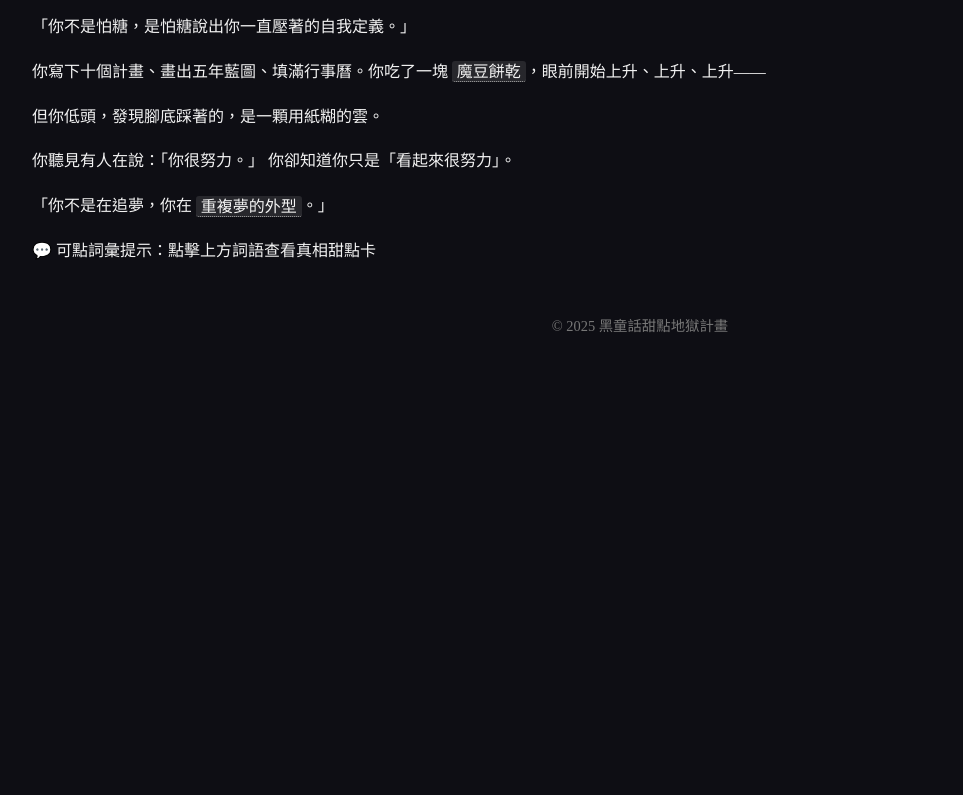
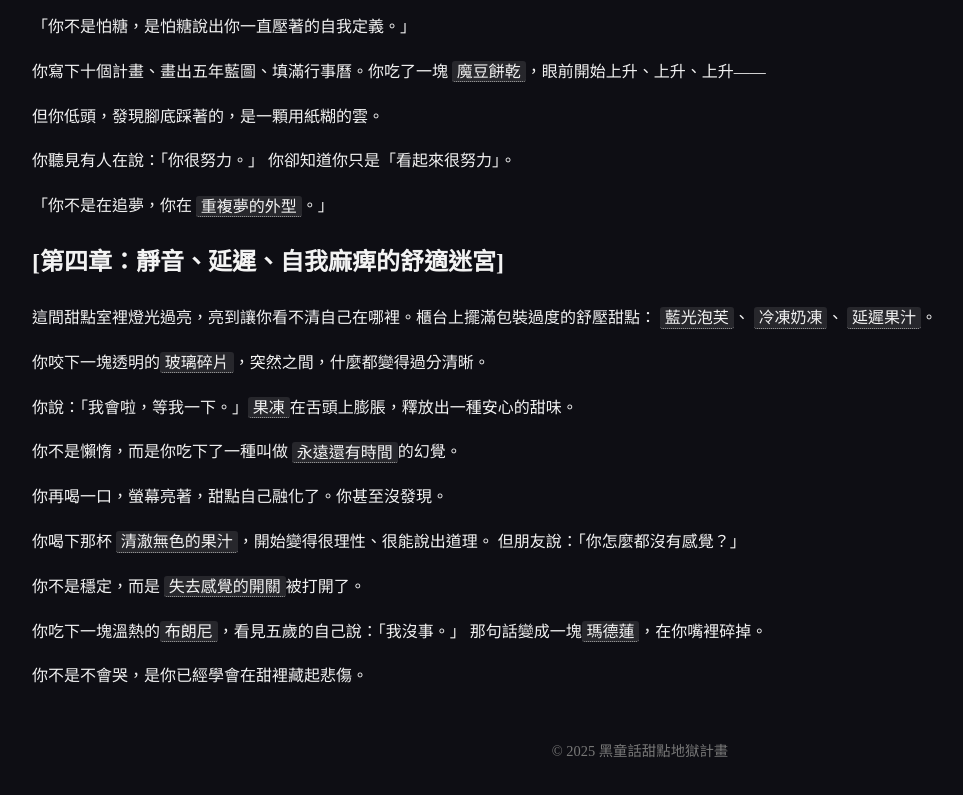
Before and after one commit to biuewolf/sweet-finale, a plain HTML site: page story.html in a window 1280 px wide. Shown: the part 4348-5143 px from the top of the page, without its empty margins (0-963 px from the left). Before the commit the page ends 4720 px from the top, so only its background shows below. Drawn offline with Linux system fonts and the light colour scheme.

Commit message:
Update story.html

```diff
--- a/story.html
+++ b/story.html
@@ -260,12 +260,38 @@
   <p>你聽見有人在說：「你很努力。」 你卻知道你只是「看起來很努力」。</p>
   <p>「你不是在追夢，你在 <span class="term" data-id="30">重複夢的外型</span>。」</p>
 
-  <p class="hint-line">💬 可點詞彙提示：點擊上方詞語查看真相甜點卡</p>
+
+<section id="chapter4">
+  <h2>[第四章：靜音、延遲、自我麻痺的舒適迷宮]</h2>
+
+  <p>這間甜點室裡燈光過亮，亮到讓你看不清自己在哪裡。櫃台上擺滿包裝過度的舒壓甜點：
+    <span class="term" data-id="31">藍光泡芙</span>、
+    <span class="term" data-id="32">冷凍奶凍</span>、
+    <span class="term" data-id="33">延遲果汁</span>。</p>
+
+  <p>你咬下一塊透明的<span class="term" data-id="34">玻璃碎片</span>，突然之間，什麼都變得過分清晰。</p>
+
+  <p>你說：「我會啦，等我一下。」<span class="term" data-id="35">果凍</span>在舌頭上膨脹，釋放出一種安心的甜味。</p>
+
+  <p>你不是懶惰，而是你吃下了一種叫做
+    <span class="term" data-id="36">永遠還有時間</span>的幻覺。</p>
+
+  <p>你再喝一口，螢幕亮著，甜點自己融化了。你甚至沒發現。</p>
+
+  <p>你喝下那杯
+    <span class="term" data-id="37">清澈無色的果汁</span>，開始變得很理性、很能說出道理。
+    但朋友說：「你怎麼都沒有感覺？」</p>
+
+  <p>你不是穩定，而是
+    <span class="term" data-id="38">失去感覺的開關</span>被打開了。</p>
+
+  <p>你吃下一塊溫熱的<span class="term" data-id="39">布朗尼</span>，看見五歲的自己說：「我沒事。」
+    那句話變成一塊<span class="term" data-id="40">瑪德蓮</span>，在你嘴裡碎掉。</p>
+
+  <p>你不是不會哭，是你已經學會在甜裡藏起悲傷。</p>
 </section>
 
-</section>
-
-  </main>
+    </main>
 
   <div id="popup">
     <div id="popup-content">
@@ -301,6 +327,16 @@
   28: "【膠糖 紅、黃、綠】紅色是失敗恐懼，黃色是懷疑自己，綠色是害怕成功後仍被否定——你的焦慮是彩色的。",
   29: "【魔豆餅乾】會讓你感覺自己正在實現夢想，實際只是被『看起來像在前進』的幻覺騙了。",
   30: "【重複夢的外型】你不是不努力，你只是努力在複製別人認為成功應該長什麼樣的模型。",
+  31: "【藍光泡芙】每天滑進心裡的藉口甜點，讓你看起來忙，其實只是用藍光熬過空虛。",
+  32: "【冷凍奶凍】一種強迫自己冷靜的甜點，用來抑制情緒，但連快樂也一併凍住了。",
+  33: "【延遲果汁】你一邊說『我會啦』，一邊把時間榨成果汁喝掉——但永遠沒開始。",
+  34: "【玻璃碎片】讓你看見真相的切割劑，看得越清楚，內傷越深。",
+  35: "【果凍】軟綿甜膩，像那些你一直『快開始』的計畫，每次吞下只讓你更難行動。",
+  36: "【永遠還有時間】這不是魔法，而是你把當下拿去做心理安慰的心理糖衣炸彈。",
+  37: "【清澈無色的果汁】你以為自己很清醒，其實你只是沒了感覺。",
+  38: "【失去感覺的開關】那不是自制，那是你連難過都變成一個不被允許的 bug。",
+  39: "【布朗尼】你吃下的是童年的安全感，但它早已融進了那句你最常說的：『我沒事』。",
+  40: "【瑪德蓮】你說出口的每句『我很好』都被它記錄下來，等你在夢裡碎成糖霜時再播放。",
 };
 
     const popup = document.getElementById("popup");
```
